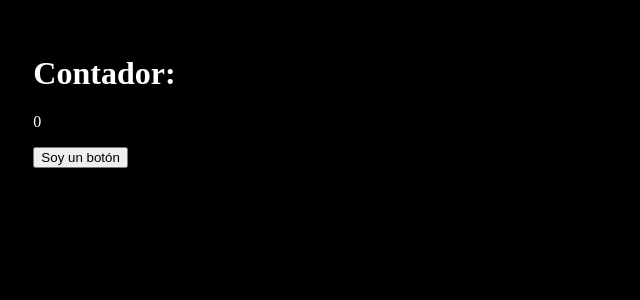
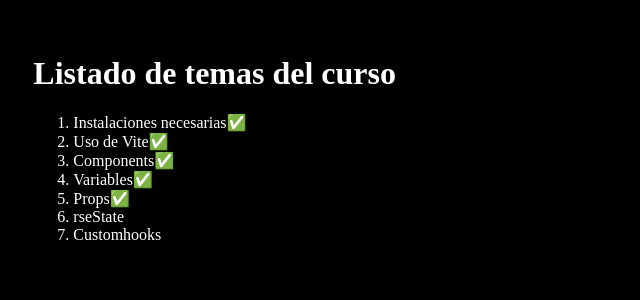
Before and after one commit to Krespee/CursoReact, a React (Vite) app: page / in a window 1280 px wide. Shown: the top 300 px of the page, without its empty margins (0-640 px from the left). Built offline with nearby package versions, Linux system fonts and the light colour scheme.

Commit message:
Condicionales y operador ternario

```diff
--- a/src/ContadorApp.jsx
+++ /dev/null
@@ -1,18 +0,0 @@
-import { useState } from "react";
-export const ContadorApp = ({value}) => {
-
-    const [contador, setContador] = useState(value)
-
-    const handleCLick = () =>{
-        setContador(contador + 1)
-    }
-  return (
-    <>
-    <h1>Contador:</h1>
-    <p>{contador}</p>
-    <button onClick={handleCLick}>
-        Soy un botón
-    </button>
-    </>
-  )
-}
--- /dev/null
+++ b/src/ListadoApp.jsx
@@ -0,0 +1,25 @@
+const Items = ({nombre, visto}) =>{
+    return(
+        <li>
+            {nombre}
+            {visto && "✅"}
+            </li>
+    )
+}
+
+export const ListadoApp = () => {
+    return (
+        <>
+        <h1>Listado de temas del curso</h1>
+        <ol>
+            <Items nombre="Instalaciones necesarias" visto={true}></Items>
+            <Items nombre="Uso de Vite" visto={true}></Items>
+            <Items nombre="Components" visto={true}></Items>
+            <Items nombre="Variables" visto={true}></Items>
+            <Items nombre="Props" visto={true}></Items>
+            <Items nombre="rseState" visto={false}></Items>
+            <Items nombre="Customhooks" visto={false}></Items>
+        </ol>
+        </>
+    )
+}
--- a/src/main.jsx
+++ b/src/main.jsx
@@ -1,10 +1,10 @@
 import React from 'react'
 import ReactDOM from 'react-dom/client'
-import { ContadorApp } from './ContadorApp'
+import { ListadoApp } from './ListadoApp'
 import "./styles.css"
 
 ReactDOM.createRoot(document.getElementById('root')).render(
   <React.StrictMode>
-    <ContadorApp value={0}/>
+    <ListadoApp/>
   </React.StrictMode>,
 )
--- a/src/primerComponente.css
+++ /dev/null
@@ -1,3 +0,0 @@
-h4{
-    font-family: sans-serif;
-}
```
